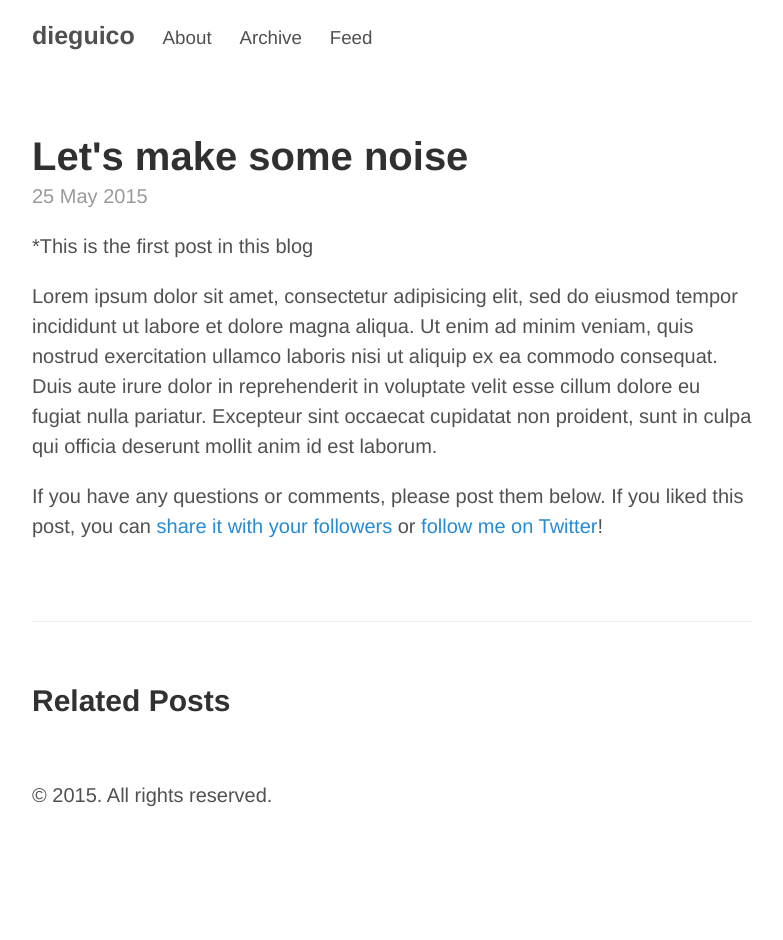
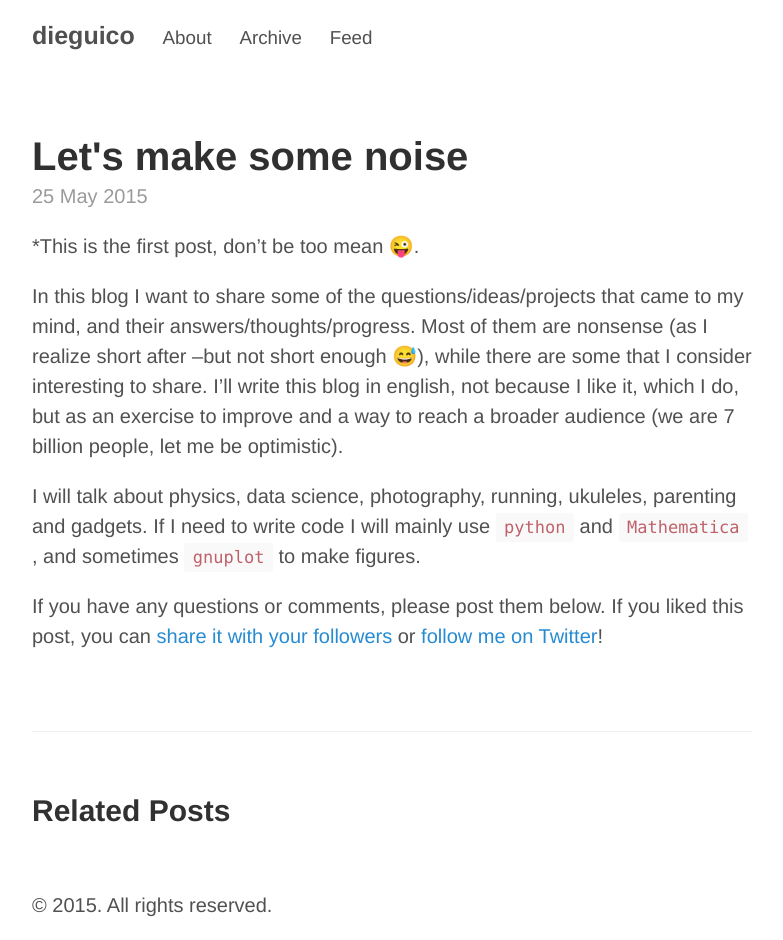
Before and after one commit to dieguico/old.dieguico.github.io, a Jekyll site: the page built from _posts/2015-05-25-make-some-noise.md, in a window 1280 px wide. Shown: the whole page, without its empty margins (248-1031 px from the left). Built offline with Jekyll 4.4.1, drawn with Linux system fonts in a browser that asks for light colours; Markdown is read by kramdown in place of the engine named in the settings; comment, search, counter and statistics services are not loaded; before the commit the page ends 900 px from its top, so only the background shows below that.

Commit message:
Changes in the first post

```diff
--- a/_posts/2015-05-25-make-some-noise.md
+++ b/_posts/2015-05-25-make-some-noise.md
@@ -5,8 +5,10 @@ comments: true
 permalink: "make-some-noise"
 ---
 
-*This is the first post in this blog
+*This is the first post, don't be too mean 😜.
 
-Lorem ipsum dolor sit amet, consectetur adipisicing elit, sed do eiusmod tempor incididunt ut labore et dolore magna aliqua. Ut enim ad minim veniam, quis nostrud exercitation ullamco laboris nisi ut aliquip ex ea commodo consequat. Duis aute irure dolor in reprehenderit in voluptate velit esse cillum dolore eu fugiat nulla pariatur. Excepteur sint occaecat cupidatat non proident, sunt in culpa qui officia deserunt mollit anim id est laborum.
+In this blog I want to share some of the questions/ideas/projects that came to my mind, and their answers/thoughts/progress. Most of them are nonsense (as I realize short after –but not short enough 😅), while there are some that I consider interesting to share. I'll write this blog in english, not because I like it, which I do, but as an exercise to improve and a way to reach a broader audience (we are 7 billion people, let me be optimistic).
+
+I will talk about physics, data science, photography, running, ukuleles, parenting and gadgets. If I need to write code I will mainly use ``python`` and ``Mathematica`` , and sometimes ``gnuplot`` to make figures.
 
 {% include twitter_plug.html %}
```
